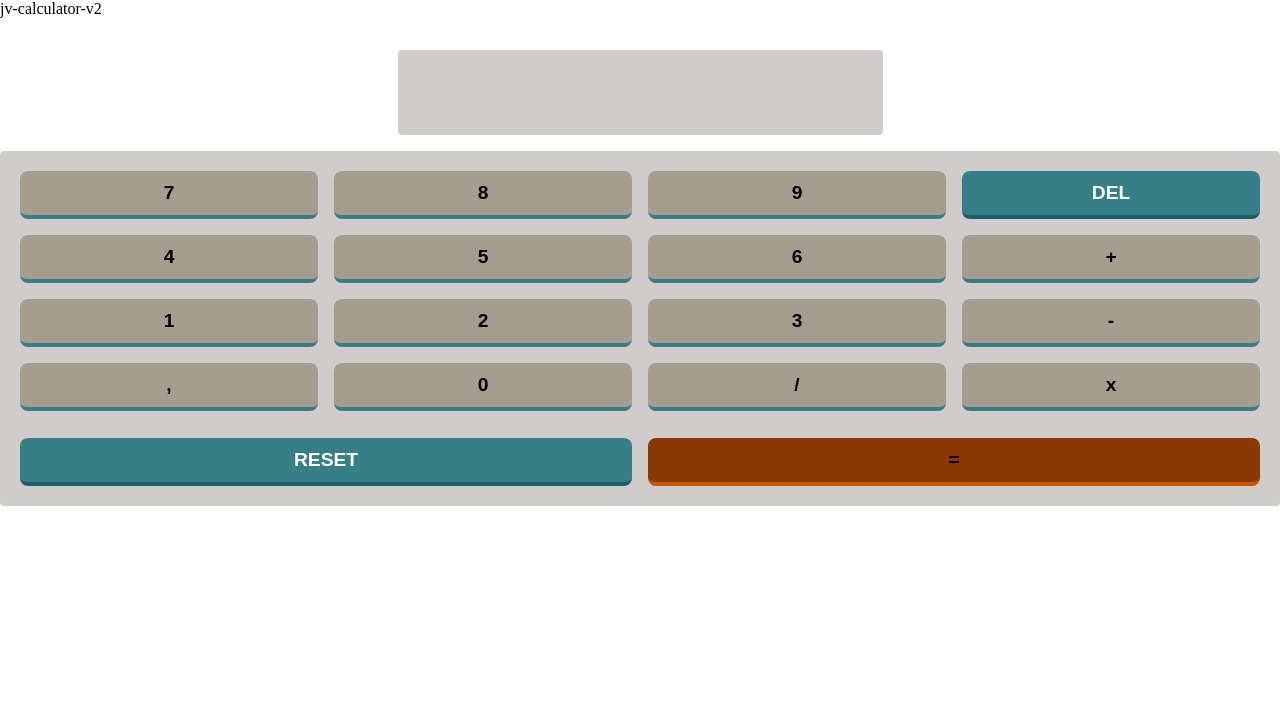
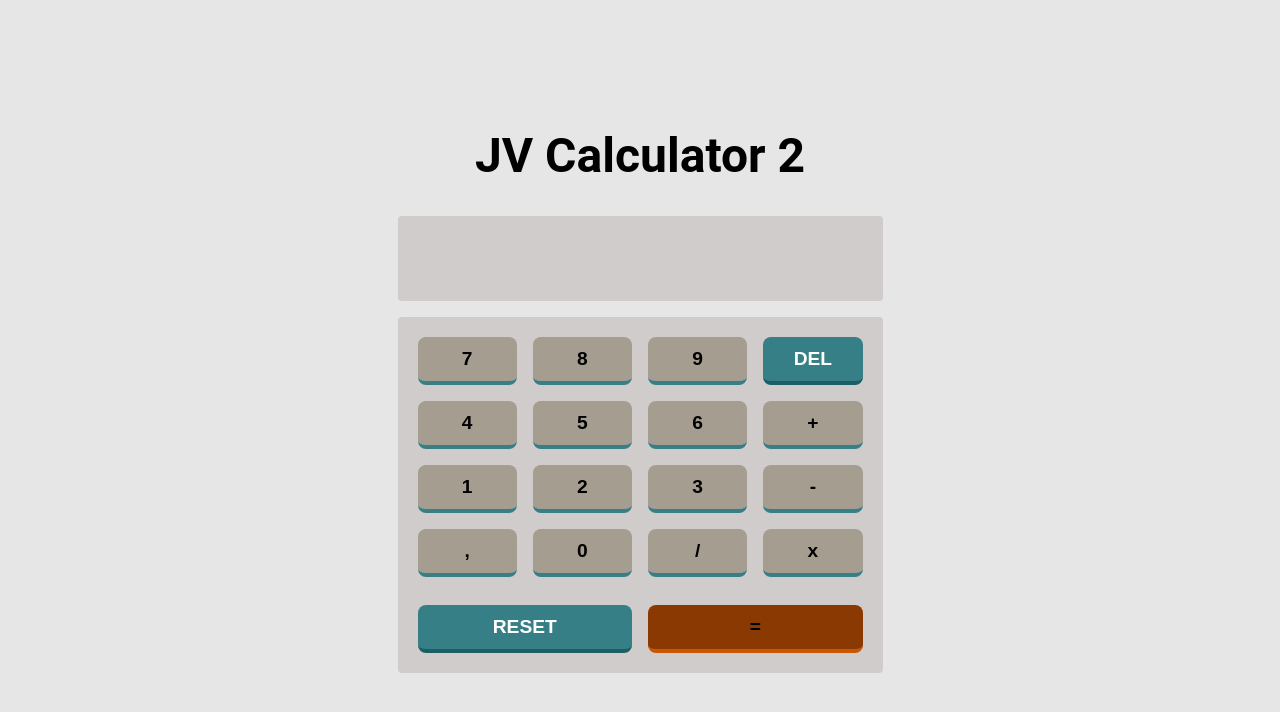
Before and after one commit to joaobispo2077/jv-calculator-v2, an Angular app: page / in a window 1280 px wide. Shown: the top 712 px of the page. Built offline with nearby package versions, Linux system fonts and the light colour scheme.

Commit message:
feat: add main container into app component

```diff
--- a/src/app/app.component.html
+++ b/src/app/app.component.html
@@ -1,4 +1,6 @@
 <div>
-  {{title}}
-  <app-calculator></app-calculator>
+  <main class="container">
+    <h1 class="title">{{title}}</h1>
+    <app-calculator></app-calculator>
+  </main>
 </div>
--- a/src/app/app.component.ts
+++ b/src/app/app.component.ts
@@ -3,8 +3,8 @@ import { Component } from '@angular/core';
 @Component({
   selector: 'app-root',
   templateUrl: './app.component.html',
-  styleUrls: ['./app.component.scss']
+  styleUrls: ['./app.component.scss'],
 })
 export class AppComponent {
-  title = 'jv-calculator-v2';
+  title = 'JV Calculator 2';
 }
```
Also changed, not shown: src/styles.scss (+7 -0 lines).
